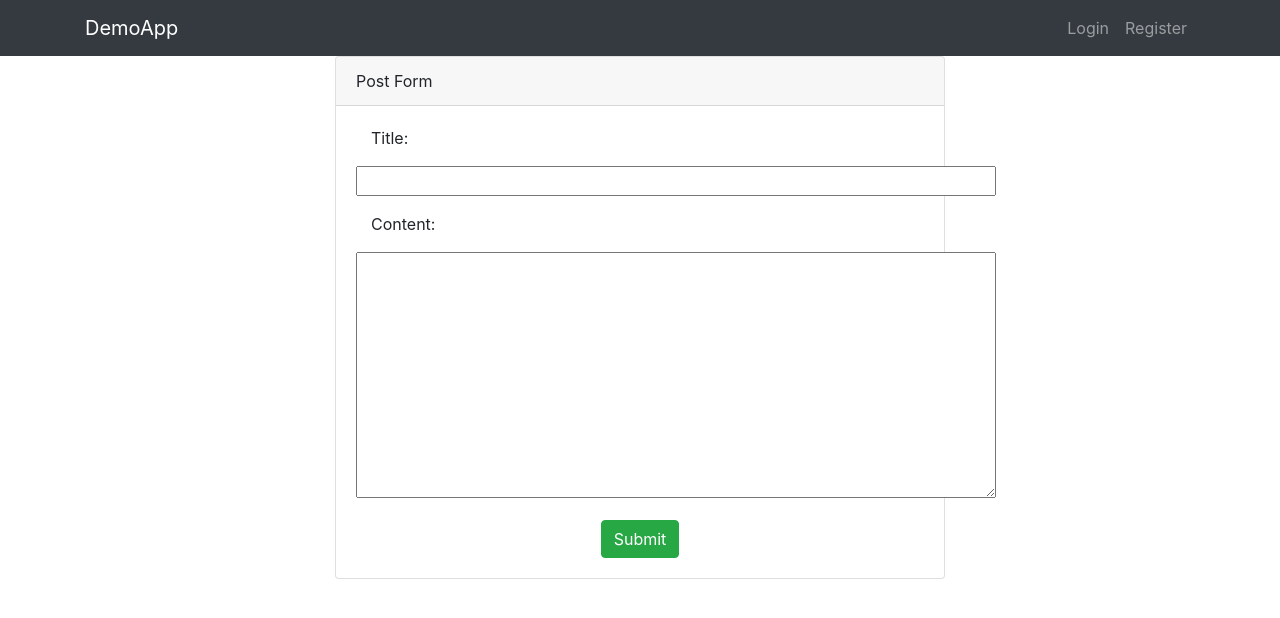
After one commit to arnabchakraborty97/demo-app, a Django app: page /blog/create/ in a window 1280 px wide. The commit adds this page. Shown: the top 618 px of the page. Run offline with Django 3.2, Linux system fonts and the light colour scheme; some libraries are stand-ins or nearby versions.

Commit message:
All done(hopefully)

```diff
--- /dev/null
+++ b/DemoApp/blog/forms.py
@@ -0,0 +1,10 @@
+from django.contrib.auth.models import User
+from django import forms
+from .models import Post
+
+
+class PostForm(forms.ModelForm):
+
+	class Meta:
+		model = Post
+		fields = ['title', 'content']
--- a/DemoApp/blog/models.py
+++ b/DemoApp/blog/models.py
@@ -4,7 +4,7 @@ from django.db import models
 
 class Post(models.Model):
 	user = models.ForeignKey(User, on_delete=models.CASCADE)
-	title = models.CharField(max_length=100)
+	title = models.CharField(max_length=100, unique=True)
 	content = models.TextField()
 	created_at = models.DateTimeField(auto_now_add=True)
 	updated_at = models.DateTimeField(auto_now=True)
--- /dev/null
+++ b/DemoApp/blog/templates/blog/form_template.html
@@ -0,0 +1,23 @@
+{% block stylesheets %}
+	<style type="text/css">
+		input {
+			width: 40em;
+		}
+        select {
+            width: 40em;
+        }
+        textarea {
+            width: 40em;
+        }
+	</style>
+{% endblock %}
+
+{% for field in form %}
+    <div class="form-group">
+        <div class="col-sm-offset-2 col-sm-10">
+            <span class="text-danger small" >{{ field.errors }}</span>
+        </div>
+        <label class="control-label col-sm-2">{{ field.label_tag }}</label>
+        <div class="=col-sm-10">{{ field }}</div>
+    </div>
+{% endfor %}
--- /dev/null
+++ b/DemoApp/blog/templates/blog/post_form.html
@@ -0,0 +1,31 @@
+{% extends 'blog/base.html' %}
+{% block title %}Post form{% endblock %}
+
+{% block body %}
+
+    <div class="col-md-6 offset-md-3">
+        <div class="card">
+            <div class="card-header">Post Form</div>
+            <div class="card-body">
+
+                {% if error_message %}
+                    <strong>{{ error_message }}</strong>
+                {% endif %}
+
+                <form class="form-horizontal" method="post" action="" enctype="multipart/form-data">
+                    {% csrf_token %}
+                    {% include 'blog/form_template.html' %}
+
+                    <div class="text-center">
+                        <button type="submit" class="btn btn-success">Submit</button>
+                    </div>
+
+                </form>
+
+            </div>
+        </div>
+    </div>
+
+
+
+{% endblock %}
--- a/DemoApp/blog/urls.py
+++ b/DemoApp/blog/urls.py
@@ -11,13 +11,13 @@ urlpatterns = [
 	# /blog/3/
 	url(r'^(?P<post_id>[0-9]+)/$', views.details, name='details'),
 
-	# # /blog/create/
-	# url(r'^create/$', views.create, name='create'),
+	# /blog/create/
+	url(r'^create/$', views.create, name='create'),
 
-	# # /blog/2/edit
-	# url(r'^(?P<post_id>[0-9]+)/edit/', views.edit, name='edit'),
+	# /blog/2/edit
+	url(r'^(?P<post_id>[0-9]+)/edit/', views.edit, name='edit'),
 
-	# # blog/2/delete
-	# url(r'^(?P<post_id>[0-9]+)/delete/', views.delete, name='delete'),
+	# blog/2/delete
+	url(r'^(?P<post_id>[0-9]+)/delete/', views.delete, name='delete'),
 
 ]
--- a/DemoApp/blog/views.py
+++ b/DemoApp/blog/views.py
@@ -1,4 +1,5 @@
 from django.shortcuts import render
+from .forms import PostForm
 from .models import Post
 
 
@@ -13,12 +14,34 @@ def details(request, post_id):
 
 
 def create(request):
-	pass
+	form = PostForm(request.POST or None, request.FILES or None)
+
+	if form.is_valid():
+		post = form.save(commit=False)
+		post.user = request.user
+		post.save()
+		return render(request, 'blog/details.html', {'post': post})
+	return render(request, 'blog/post_form.html', {'form': form})
 
 
-def edit(request):
-	pass
+def edit(request, post_id):
+	post = Post.objects.get(pk=post_id)
+
+	if request.method == "POST":
+		form = PostForm(request.POST, instance=post)
+
+		if form.is_valid():
+			post = form.save(commit=False)
+			post.save()
+			return render(request, 'blog/details.html', {'post': post})
+	else:
+		form = PostForm(instance=post)
+		return render(request, 'blog/post_form.html', {'form': form})
 
 
-def delete(request):
-	pass
+def delete(request, post_id):
+	post = Post.objects.get(pk=post_id)
+	post.delete()
+
+	posts = Post.objects.all()
+	return render(request, 'blog/index.html', {'posts': posts, 'success': 'Successfully deleted the post'})
```
Also changed, not shown: DemoApp/blog/templates/blog/index.html (+9 -0 lines), DemoApp/blog/migrations/0002_auto_20200119_2034.py (added), DemoApp/db.sqlite3.
